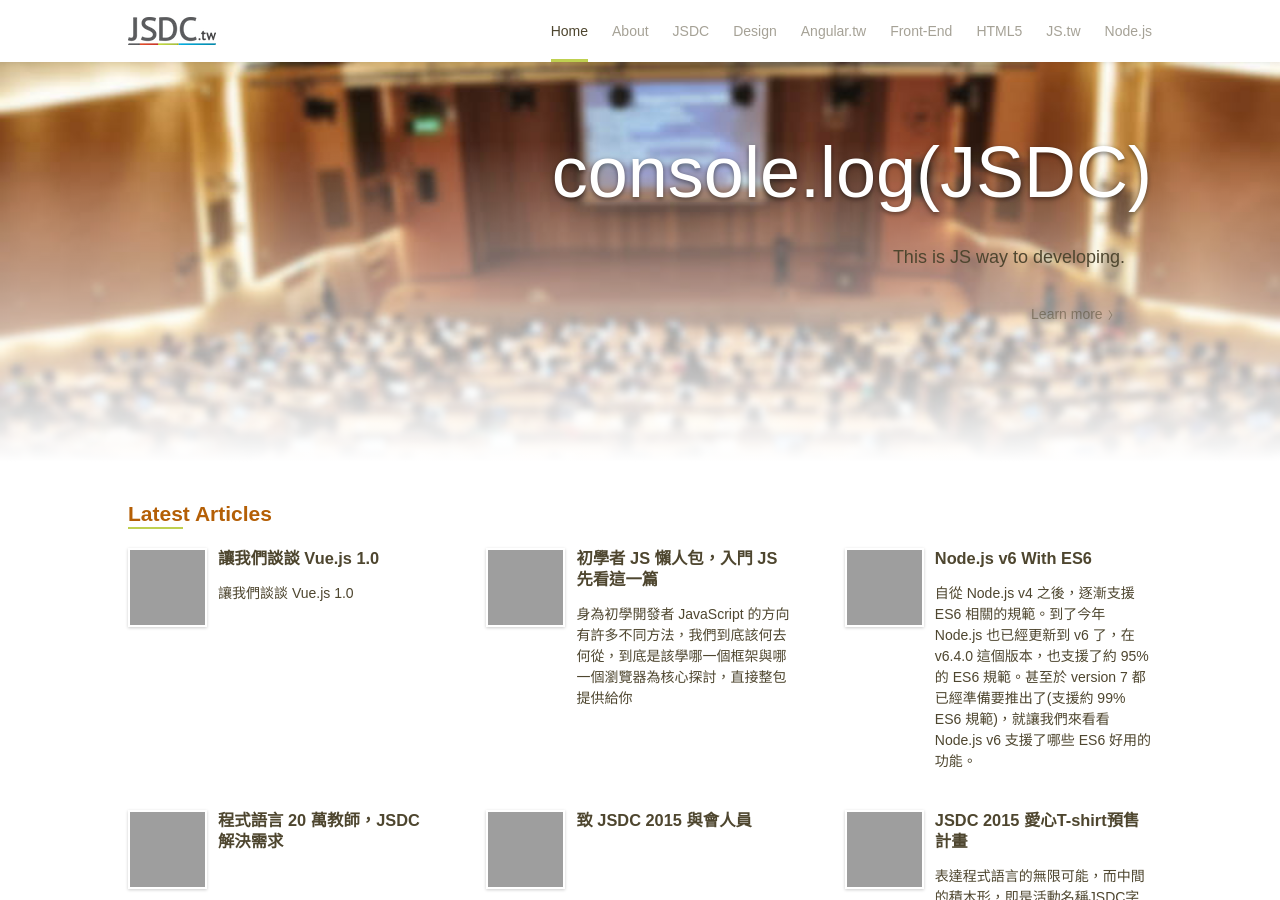
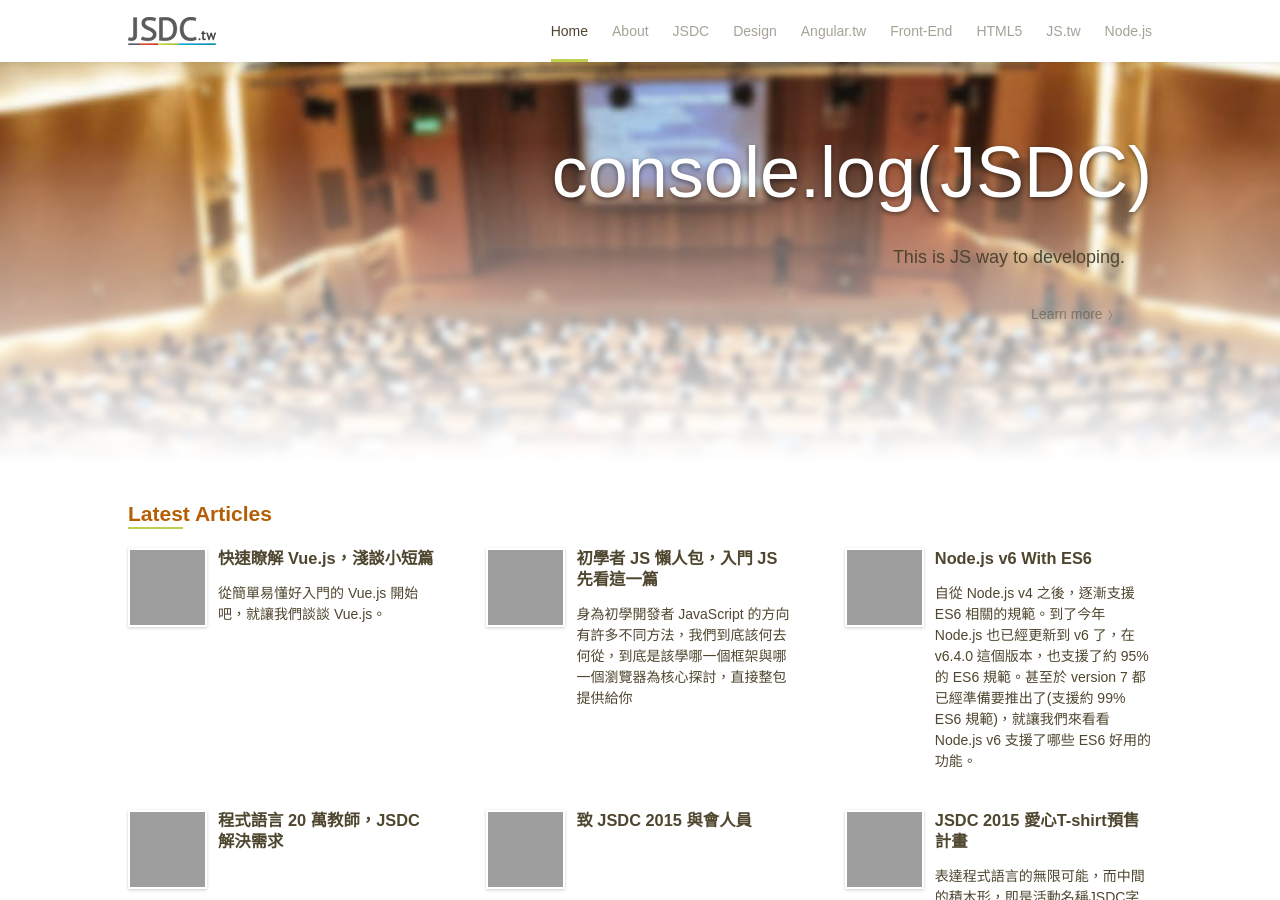
Before and after one commit to jsdc-core/blog.jsdc.tw, a Jekyll site: the page built from index.html, in a window 1280 px wide and 900 px high, cut to the strip 0-900 px from the top of the window. Built offline with Jekyll 4.4.1, drawn with Linux system fonts in a browser that asks for light colours; some of the changed lines change nothing that is shown; grey boxes are pictures that could not be loaded.

Commit message:
update for vue.js post

````diff
--- a/_config.yml
+++ b/_config.yml
@@ -70,6 +70,10 @@
     avatar: http://cdn.inside.com.tw/wp-content/uploads/2012/04/website_logo.png
     email: hq@jsdc.tw
     github: jsdc-core
+  webber:
+    name: Webber
+    avatar: https://scontent-tpe1-1.xx.fbcdn.net/v/t1.0-9/12341135_1105783529441108_2938587828859091543_n.jpg?oh=cbfffb245f5d73a3b00d06f4cd854e4d&oe=5849E2E6
+    github: webber0928
 
 menu:
   - text: Home
--- a/_posts/2016-08-22-about-vue.md
+++ /dev/null
@@ -1,68 +0,0 @@
----
-layout: post
-title: 讓我們談談 Vue.js 1.0
-author: jsdc
-description: 讓我們談談 Vue.js 1.0
-image:
-tags:
-tableOfContents:
-  - text: 最新消息
-    link: #最新消息
----
-
-## 什麼是 Vue.js ?
-
-![Vue](https://upload.wikimedia.org/wikipedia/commons/5/5d/Vue.js_Logo.png)
-
-Vue.js（讀音/vjuː/, 類似於view）是一個數據驅動的web界面函式庫。
-
-Vue.js 的目標是通過盡可能簡單的API實現響應的數據綁定和組合的視圖組件，類似 HTML 的 Template。
-
-## Vue.js 的優劣勢
-
-優勢：
-
-- 輕量 ( 24kb min+gzip )
-
-- 簡潔單純 ( HTML + JSON ，再加一個 new Vue )
-
-- 組件化單純 ( vue 檔案可直接將 js 跟 css 組成一個組件)
-
-- 有中文文件 ( 開發者中國人 [Evan You](https://github.com/yyx990803) )
-
-劣勢：
-
-- 發展快速，目前已經發佈 v2.0 rc
-
--  發展時間短，資源還沒有很豐富
-
-- 實際應用的案例少
-
-
-## 為什麼使用 Vue.js
-
-我曾經用 Angular 開發了一段時間，雖然大家很詬病他的效能問題，但其實他真的是一個很全面的 Framework ！
-
-你要 jQuery 的功能， Angular 給你。
-
-你要 Lodash 的判斷工具，Angular給你。
-
-只是，你必須得讀完這些 [API文件](https://docs.angularjs.org/api) ...
-
-接著他會發布 Angular 2.0，然後說跟第一版不相容你就知道了...
-
-![呵呵呵呵呵](https://img.buzzfeed.com/buzzfeed-static/static/2014-03/campaign_images/webdr06/24/16/the-25-most-wtf-nicolas-cage-headlines-2-6303-1395693558-1_dblbig.jpg)
-
-就在當時的一個機緣上，我遇到了 Vue.js。是的，簡潔有力！
-
-比起 Angular 的包山包海，我其實只需要一個能幫我快速處理數據以及邏輯的框架，再加上文件中文化，因此...，就決定是你了。
-
-## 推薦議程
-
-如果你對 Vue.js 感到有興趣，那就讓我們直接面對 Vue.js 的核心成員吧！
-
-- Blake Newman: How to adapt to change & exploring Vue.js
-
-> 覺得 Vue.js 好棒棒？那就試著進入  Vue.js 的思考領域吧！近距離接觸開發人員的機會，你還等什麼呢！
-
-[2016 JSDC](http://2016.jsdc.tw/ '2016 JSDC')，讓我們一起 Go 吧！
--- /dev/null
+++ b/_posts/2016-08-25-about-vue.md
@@ -0,0 +1,97 @@
+---
+layout: post
+title: 快速瞭解 Vue.js，淺談小短篇
+author: webber
+description: 從簡單易懂好入門的 Vue.js 開始吧，就讓我們談談 Vue.js。
+image: https://upload.wikimedia.org/wikipedia/commons/5/5d/Vue.js_Logo.png
+tags:
+  - news
+  - 消息
+  - vue.js
+  - framework
+  - JavaScript
+tableOfContents:
+  - text: 最新消息
+    link: #最新消息
+---
+
+## 什麼是 Vue.js ?
+
+![Vue](https://upload.wikimedia.org/wikipedia/commons/5/5d/Vue.js_Logo.png)
+
+```
+[Vue.js](https://vuejs.org/)（讀音/vjuː/, 類似於view）是一個數據驅動的web界面函式庫。
+```
+
+	* 官方網址：[Vue.js](https://vuejs.org/)
+
+我們可以從 Vue.js 作者編寫的[官方文件](http://vuejs.org.cn/guide/comparison.html#Angular)中窺探　Vue.js 與其他框架其中差異。
+
+與 Angualr.js 1.0 相比，
+
+```
+在 API 与设计两方面上 Vue.js 都比 Angular 简单得多，因此你可以快速地掌握它的全部特性并投入开发。
+```
+
+與 React 相比，
+
+```
+React，由于它的函数式特质，可以很好地使用函数式编程模式。但是对于初级开发者和初学者这也导致较大的学习难度。Vue 更易学习并能快速投入开发。
+```
+
+Vue.js 是一個完整的前端框架，包含 template, route, render, component 結構，並且結合了 Angualr.js 的雙向綁定優勢，同時也具有 react 類似的實現模式，將兩者大型框架的優勢整合，提高了效能，但又能夠選擇性採取解決方案，同時又方便前端開發者操作使用。
+
+Vue.js 的目標是通過盡可能簡單的API實現響應的數據綁定和組合的視圖組件。
+
+
+## Vue.js 的優劣勢
+
+優勢：
+
+	- 輕量 ( 24kb min+gzip )
+	- 簡潔單純 ( HTML + JSON ，再加一個 new Vue )
+	- 組件化單純 ( vue 檔案可直接將 js 跟 css 組成一個組件)
+	- 有中文文件 ( 開發者中國人 [Evan You](https://github.com/yyx990803) )
+
+劣勢：
+
+	- 發展快速，目前已經發佈 v2.0 rc
+	- 發展時間短，資源還沒有很豐富
+	- 實際應用的案例少 （目前有陸續大廠持續投入中）
+
+
+## 為什麼使用 Vue.js
+
+我曾經用 Angular 開發了一段時間，雖然大家很詬病他的效能問題，但其實他真的是一個很全面的 Framework ！
+
+你要 jQuery 的功能， Angular 給你。
+
+你要 Lodash 的判斷工具，Angular給你。
+
+只是，你必須得讀完這些 [API文件](https://docs.angularjs.org/api) 才有辦法開始進行全方面的開發。
+
+
+![呵呵呵呵呵](https://img.buzzfeed.com/buzzfeed-static/static/2014-03/campaign_images/webdr06/24/16/the-25-most-wtf-nicolas-cage-headlines-2-6303-1395693558-1_dblbig.jpg)
+
+而 Vue.js，是的，簡潔有力！
+
+比起 Angular 的包山包海，身為開發者其實只需要一個能幫我快速處理數據以及邏輯的框架，再加上文件中文化，因此...，就決定是 Vue.js 了。
+
+## 推薦議程
+
+聽到這邊是否還是對於 Vue.js 覺得有點神秘，但又充滿好奇心呢？推薦此次 JSDC 2016 邀請到 Vue.js 核心開發成員 Blake Newman
+
+- [Blake Newman: How to adapt to change & exploring Vue.js](http://2016.jsdc.tw/agenda.html)
+
+> Vue.js 真的這麼神奇？那就試著進入 Vue.js 的思考領域吧！直接面對核心開發人員，瞭解 Vue.js 神秘面紗！
+
+[2016 JSDC](http://2016.jsdc.tw/ '2016 JSDC')，讓我們一起 Go 吧！
+
+## JSDC 2016 活動現正售票中
+
+對於開發 JavaScript 有一定認識，JavaScript 深度中毒，非常熱衷於網站易用性，以及喜愛開發的朋友們，不可錯過的年度研討會，
+
+台灣一年一度最大場 JavaScript 與全世界好手齊聚一堂。
+
+	- [JSDC 2016 報名網址](http://jsdc-tw.kktix.cc/events/jsdc2016)
+	- [JSDC 2016 官方](http://2016.jsdc.tw/)
````
